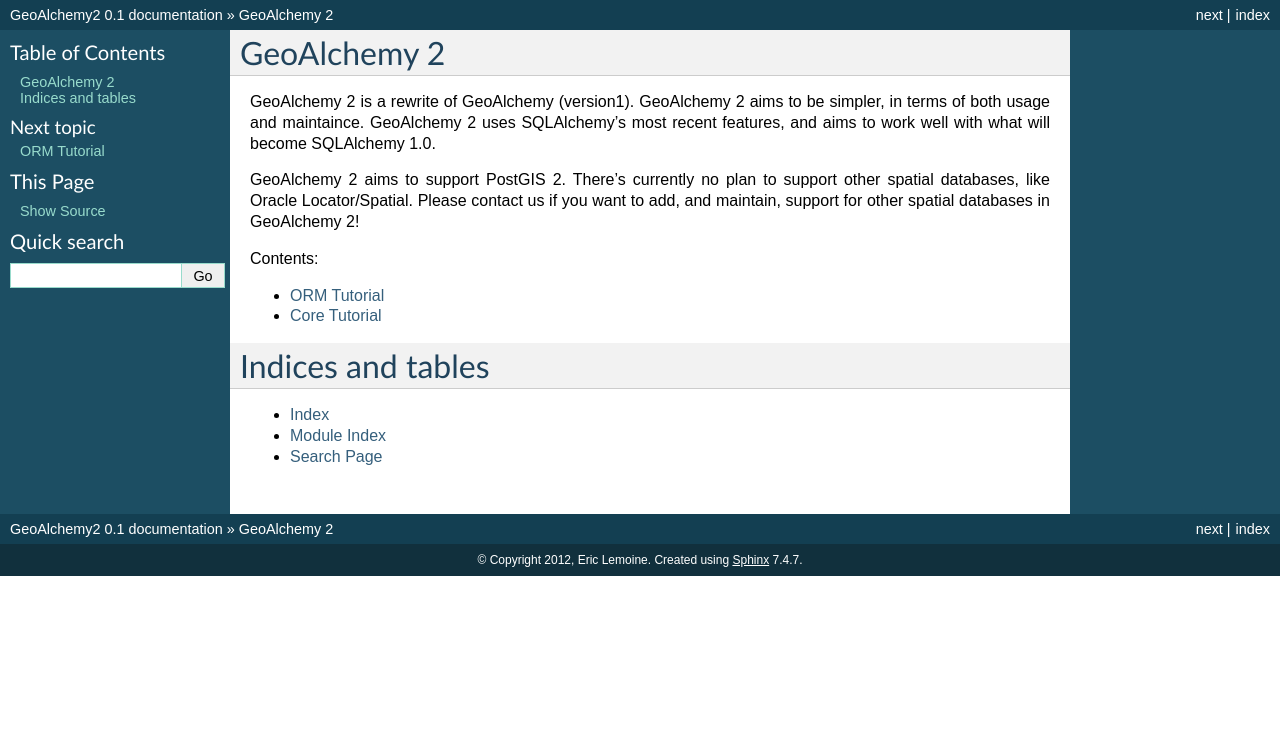
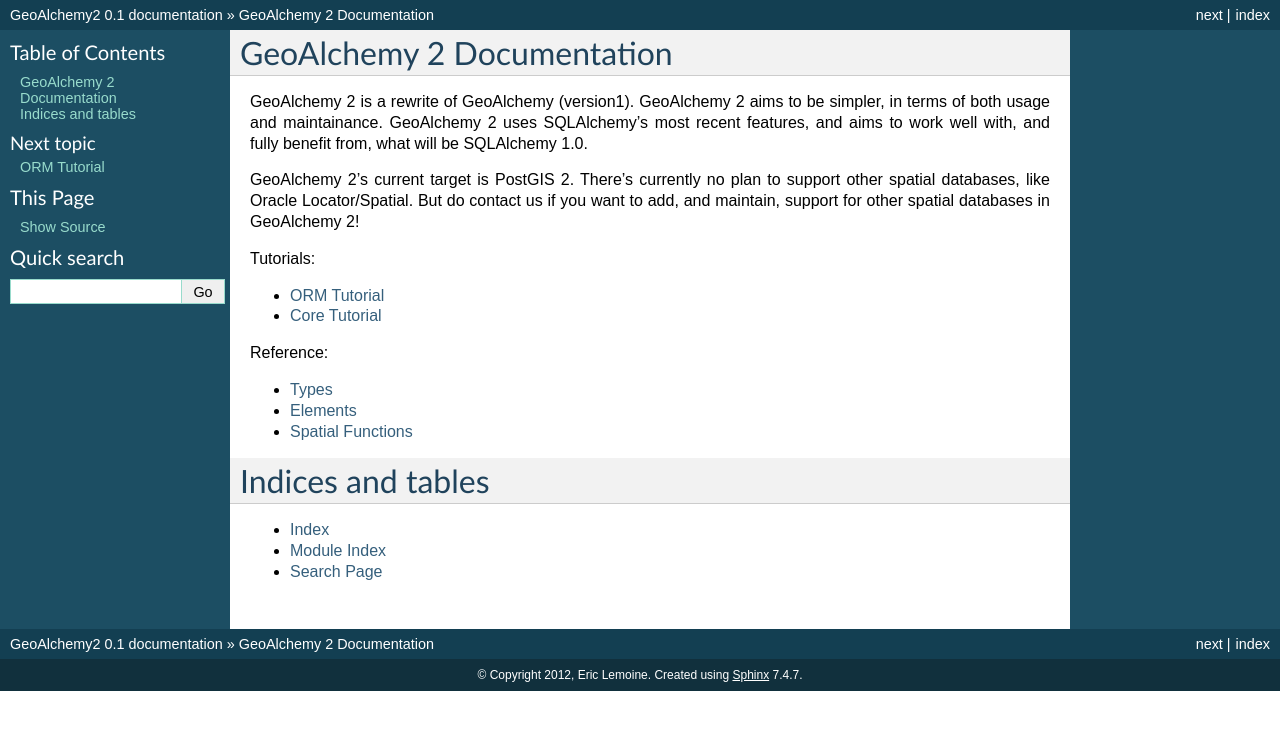
Before and after one commit to geoalchemy/geoalchemy2, a Sphinx documentation site: the page built from doc/index.rst, in a window 1280 px wide. Shown: the top 730 px of the page. Built offline with Sphinx 7.4.7, drawn with Linux system fonts in a browser that asks for light colours.

Commit message:
more doc

```diff
--- a/doc/index.rst
+++ b/doc/index.rst
@@ -3,19 +3,19 @@
    You can adapt this file completely to your liking, but it should at least
    contain the root `toctree` directive.
 
-GeoAlchemy 2
-============
+GeoAlchemy 2 Documentation
+==========================
 
 GeoAlchemy 2 is a rewrite of GeoAlchemy (version1). GeoAlchemy 2 aims to be
-simpler, in terms of both usage and maintaince. GeoAlchemy 2 uses SQLAlchemy's
-most recent features, and aims to work well with what will become SQLAlchemy
-1.0.
+simpler, in terms of both usage and maintainance. GeoAlchemy 2 uses
+SQLAlchemy's most recent features, and aims to work well with, and fully
+benefit from, what will be SQLAlchemy 1.0.
 
-GeoAlchemy 2 aims to support PostGIS 2. There's currently no plan to support
-other spatial databases, like Oracle Locator/Spatial. Please contact us if you
+GeoAlchemy 2's current target is PostGIS 2. There's currently no plan to support
+other spatial databases, like Oracle Locator/Spatial. But do contact us if you
 want to add, and maintain, support for other spatial databases in GeoAlchemy 2!
 
-Contents:
+Tutorials:
 
 .. toctree::
    :maxdepth: 1
@@ -23,6 +23,15 @@
    orm_tutorial
    core_tutorial
 
+Reference:
+
+.. toctree::
+   :maxdepth: 1
+
+   types
+   elements
+   spatial_functions
+
 Indices and tables
 ==================
 
```
Also changed, not shown: doc/elements.rst (added, +14 -0 lines), doc/spatial_functions.rst (added, +9 -0 lines), doc/types.rst (added, +49 -0 lines).
